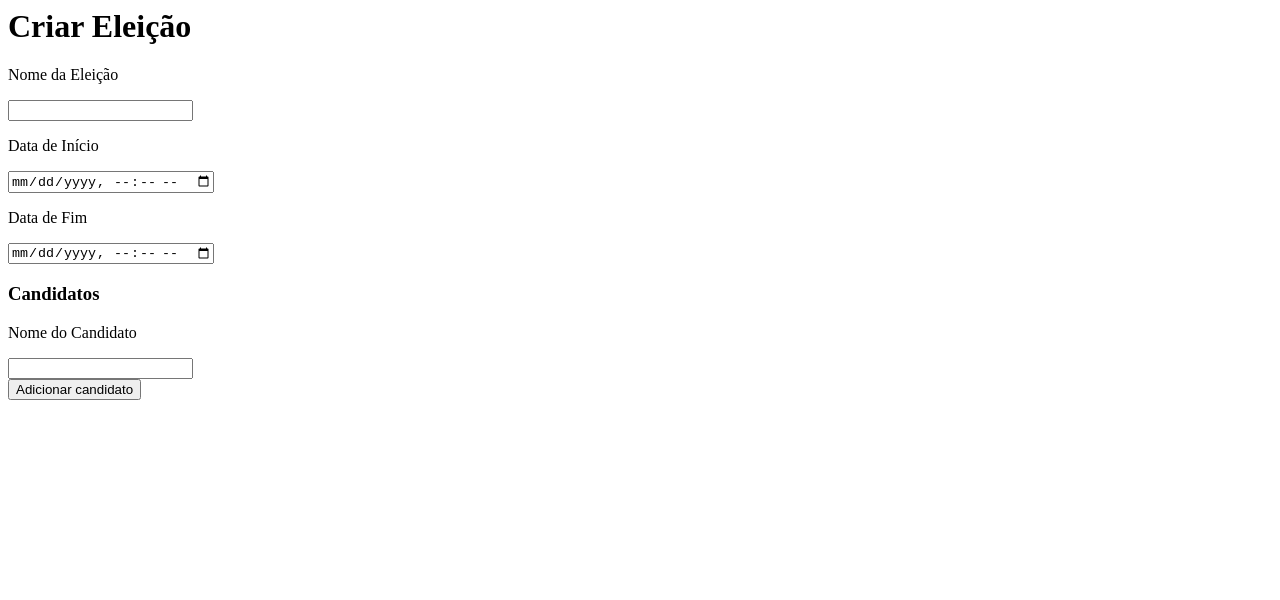
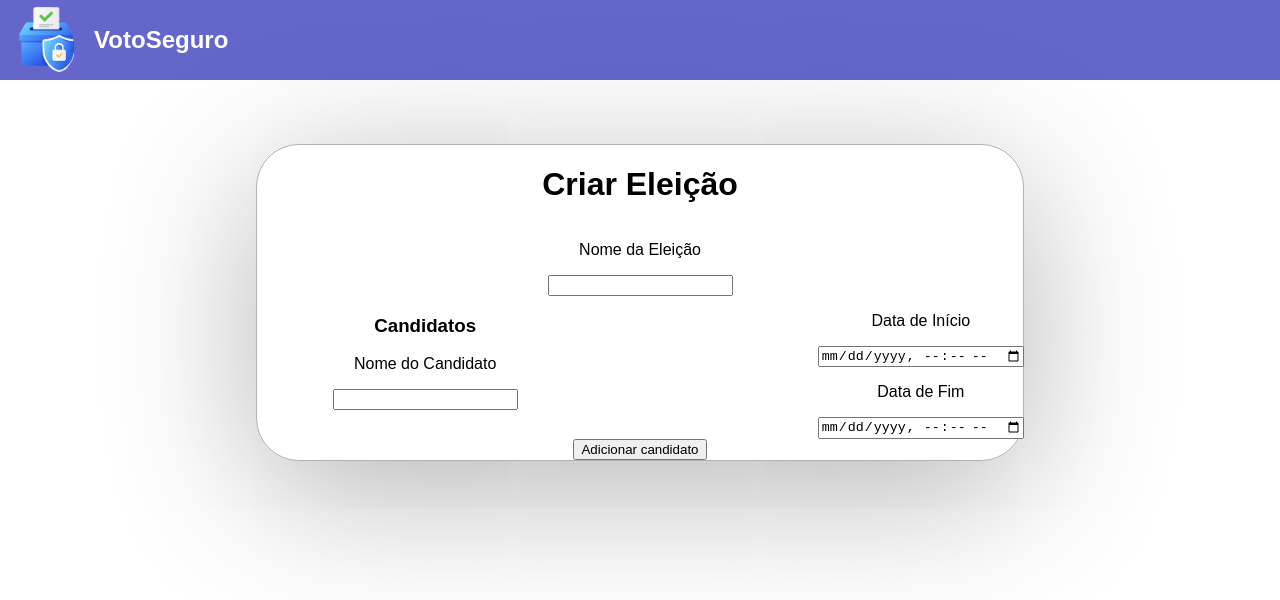
Before and after one commit to prom6381-hash/Projeto-Tema-4, a plain HTML site: page public/criar_eleicao.html in a window 1280 px wide. Drawn offline with Linux system fonts and the light colour scheme.

Commit message:
SLA versao 2

```diff
--- a/public/criar_eleicao.css
+++ /dev/null
@@ -1 +0,0 @@
-/* Ainda por fazer, primeiro queria ter uma ideia de como ia ficar o html */
--- a/public/criar_eleicao.html
+++ b/public/criar_eleicao.html
@@ -2,30 +2,44 @@
 <head>
     <meta charset="UTF-8">
     <meta name="viewport" content="width=device-width, initial-scale=1.0">
-    <title>Criar Eleição</title>
-    <script src ="criar_eleicao.js" defer></script>
+    <link rel="stylesheet" href="style.css">
+    <title>Página Inicial</title>
 </head>
 <body>
-    <div>
+
+
+    <nav>
+        <img src="imagens/logo.png" alt="Logo" class="logo">
+        <h1>VotoSeguro</h1>
+    </nav>
+
+    <div class="eleição">
         <h1>Criar Eleição</h1>
 
         <div>
             <p>Nome da Eleição</p>
             <input type="text">
         </div>
-        <div>
-            <p>Data de Início</p>
-            <input type="datetime-local">
+
+        <div style="display: flex; gap: 300px; margin-left: 10%">
+
+            <div style="flex:1; " id="lista-candidatos">
+                <h3>Candidatos</h3>
+                <p>Nome do Candidato</p>
+                <input type="text" name="candidato">
+            </div>
+
+            <div style="flex: 1">
+                <p>Data de Início</p>
+                <input type="datetime-local">
+
+                <p>Data de Fim</p>
+                <input type="datetime-local">
+            </div>
+
+
         </div>
-        <div>
-            <p>Data de Fim</p>
-            <input type="datetime-local">
-        </div>
-        <h3>Candidatos</h3>
-        <div>
-            <p>Nome do Candidato</p>
-            <input type="text">
-        </div>
+
         <button onclick="adicionar_candidatos()">Adicionar candidato</button>
 
     </div>
--- a/public/criar_eleicoes.js
+++ /dev/null
@@ -1 +0,0 @@
-// Ainda por fazer, primeiro queria ter uma ideia de como ia ficar o html
--- a/public/style.css
+++ b/public/style.css
@@ -33,6 +33,8 @@ nav {
     box-shadow: 0px 30px 150px rgba(0, 0, 0, 0.3);
     display: flex;
     flex-direction: column;
+    text-align: center;
+    display: flex;
     align-items: center;
     margin-left: 35%;
     margin-right: 35%;
@@ -87,3 +89,20 @@ nav {
 .Botão p{
     margin: 0;
 }
+
+
+/*criar_eleicao.html*/
+.eleição {
+    margin-top: 5%;
+    box-shadow: 0px 30px 150px rgba(0, 0, 0, 0.3);
+    display: flex;
+    flex-direction: column;
+    text-align: center;
+    display: flex;
+    align-items: center;
+    margin-left: 20%;
+    margin-right: 20%;
+    border-radius: 43px;
+    border: 1px solid rgba(0, 0, 0, 0.3);
+
+}
```
Also changed, not shown: public/server.js (+12 -0 lines).
